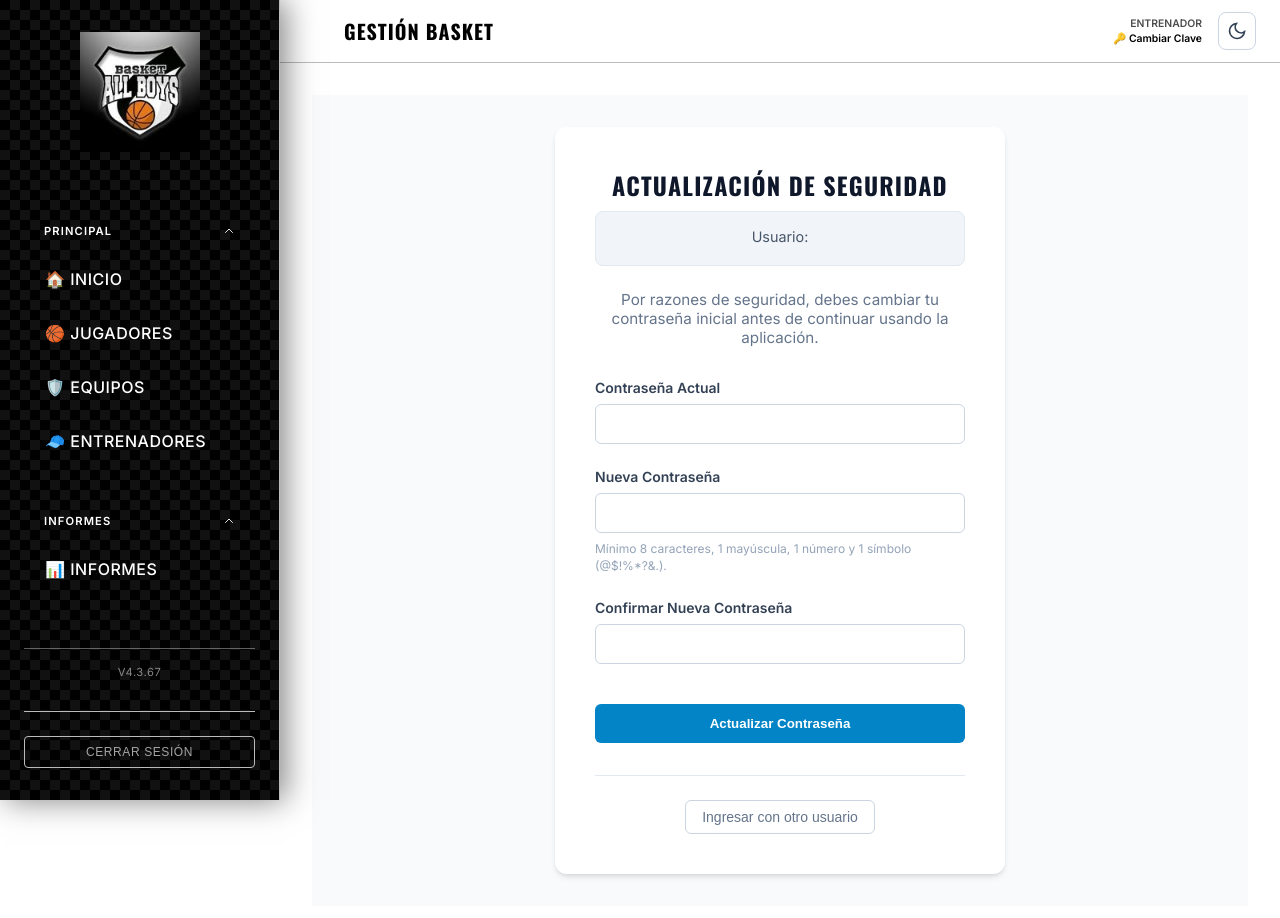
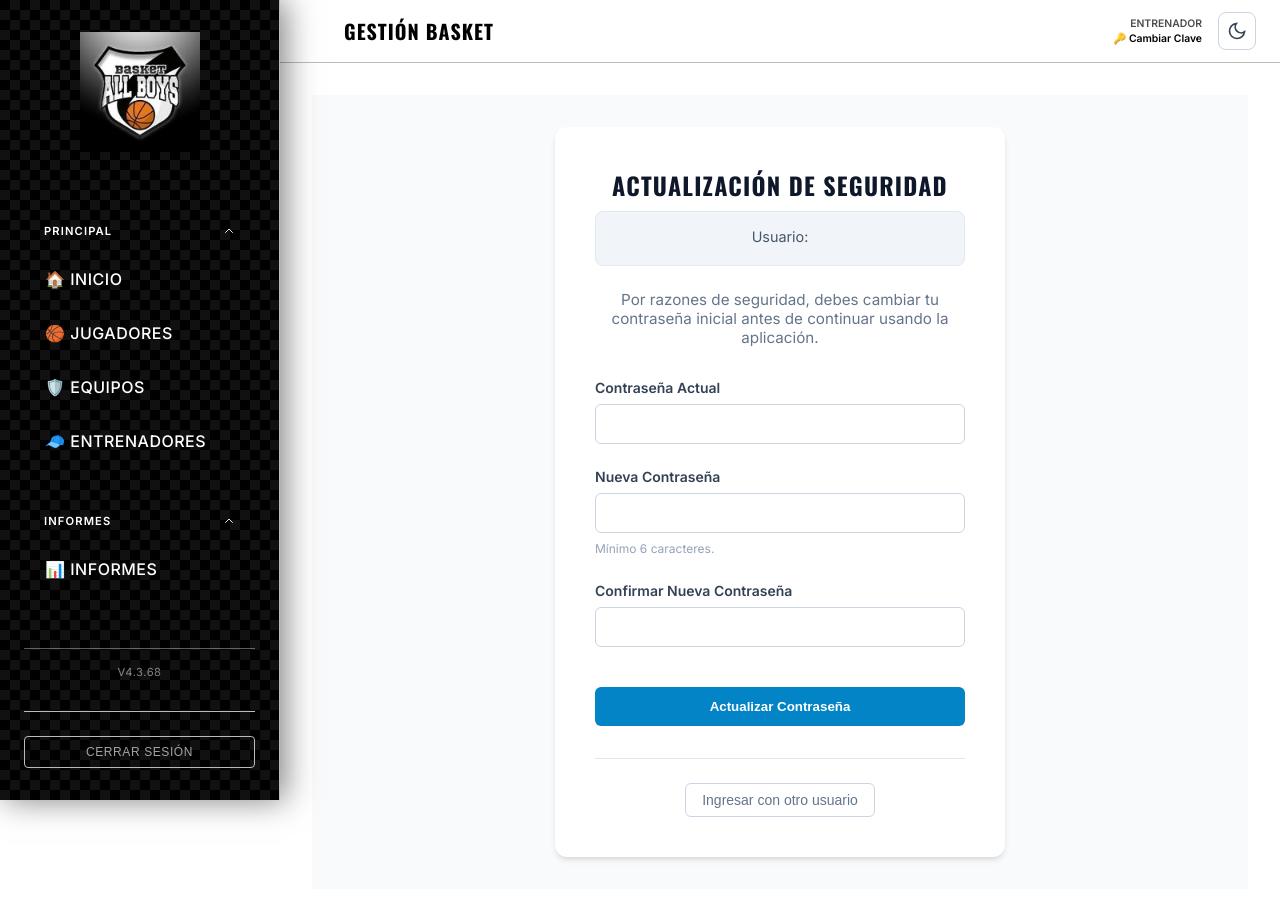
Before and after one commit to dgolzman/BasketAllBoys, a Next.js app: page /dashboard/force-password in a window 1280 px wide. Shown: the top 918 px of the page. Built offline with nearby package versions, Linux system fonts and the light colour scheme; no server answers; the database is empty.

Commit message:
Build 4.3.68: simplificado mensaje de requisitos de password

```diff
--- a/package.json
+++ b/package.json
@@ -1,6 +1,6 @@
 {
   "name": "gestion-basket-app",
-  "version": "4.3.67",
+  "version": "4.3.68",
   "private": true,
   "scripts": {
     "dev": "next dev",
--- a/src/app/dashboard/force-password/change-password-form.tsx
+++ b/src/app/dashboard/force-password/change-password-form.tsx
@@ -33,7 +33,7 @@ export default function ChangePasswordForm() {
                     className={state?.errors?.newPassword ? styles.errorInput : ''}
                 />
                 <p className={styles.hint}>
-                    Mínimo 8 caracteres, 1 mayúscula, 1 número y 1 símbolo (@$!%*?&.).
+                    Mínimo 6 caracteres.
                 </p>
                 {state?.errors?.newPassword && (
                     <p className={styles.errorMessage}>{state.errors.newPassword[0]}</p>
```
